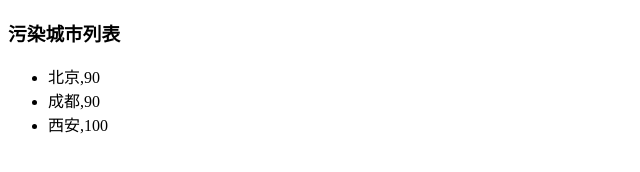
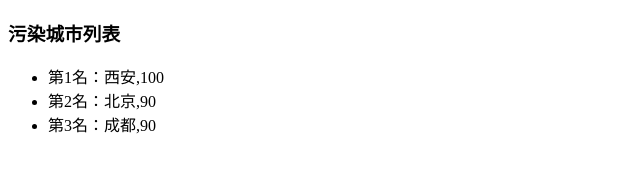
Before and after one commit to ZweiLin/IFE, a plain HTML site: page JavaScript/Task2/index.html in a window 1280 px wide. Shown: the whole page, without its empty margins (0-640 px from the left). Drawn offline with Linux system fonts and the light colour scheme.

Commit message:
Hello Javascript!!

```diff
--- a/JavaScript/Task2/index.html
+++ b/JavaScript/Task2/index.html
@@ -2,7 +2,7 @@
 <html>
 <head>
     <meta charset="utf-8">
-    <title>IFE JavaScript Task 01</title>
+    <title>IFE JavaScript Task 02</title>
 </head>
 <body>
 
@@ -31,16 +31,19 @@
          将空气质量指数大于60的城市显示到aqi-list的列表中
          */
         var i=0;
+        var html="";
         var aqiList=document.getElementById("aqi-list");
-        while (i<aqiData.length){
-            if(aqiData[i][1]>60){
-                var node=document.createElement("li");
-                var textnode=document.createTextNode(aqiData[i]);
-                node.appendChild(textnode);
-                aqiList.appendChild(node);
-            }
-            i++;
-        }
+        aqiData
+            .filter(function (elem) {
+                return elem[1]>60;
+            })
+            .sort(function (a,b) {
+            return b[1]-a[1];
+            })
+            .forEach(function (elem,index) {
+              html+='<li>第'+(index+1)+'名：'+elem[0]+','+elem[1]+'</li>';
+            });
+        aqiList.innerHTML=html;
     })();
 
 </script>
```
